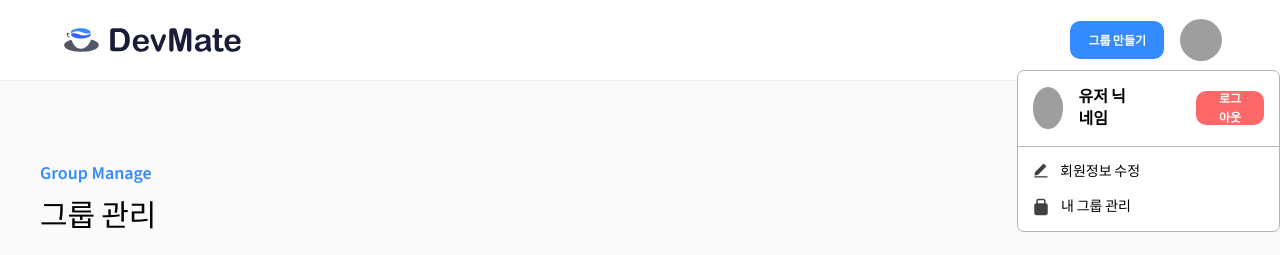
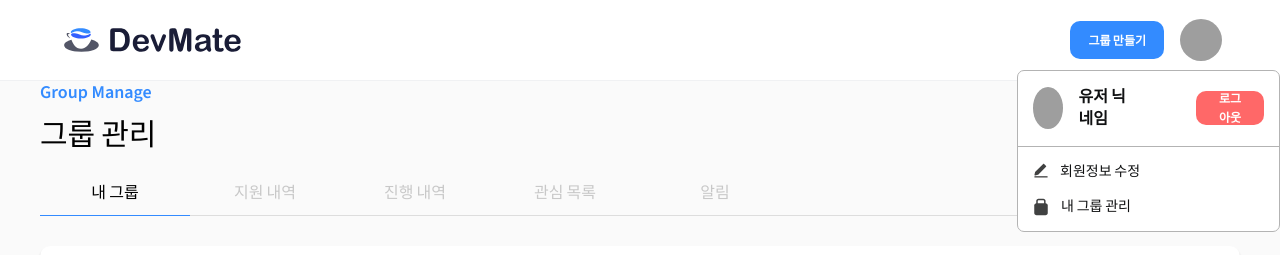
Before and after one commit to lee-sihun/DevMate, a React (Create React App) app: page /mygroup in a window 1280 px wide. Both pictures are taken after a click on the element 1201 px from the left and 40 px from the top of the page. Shown: the top 255 px of the page. Built offline with nearby package versions, Linux system fonts and the light colour scheme; grey boxes are pictures that could not be loaded; a small style sheet from the web is missing; a web font is replaced by a local one.

Commit message:
fix: header fixed

```diff
--- a/src/components/common/Header/Header.styled.ts
+++ b/src/components/common/Header/Header.styled.ts
@@ -11,6 +11,9 @@
 }
 
 const MainContainer = styled.div`
+  position: fixed;
+  top: 0;
+  z-index: 10;
 	width: 100%;
 	display: flex;
 	border-bottom: 1px solid rgb(240, 241, 243);
@@ -121,6 +124,8 @@
   margin: 15px 15px;
 
   p {
+    cursor: pointer;
+    color: rgb(16,17,18);
     font-size: 16px;
     font-weight: 600;
     margin-left: 15px;
@@ -141,6 +146,7 @@
   margin-top: 16px;
   cursor: pointer;
   p {
+    color: rgb(16,17,18);
     font-size: 14px;
   }
 `;
--- a/src/components/common/Header/Header.tsx
+++ b/src/components/common/Header/Header.tsx
@@ -20,12 +20,14 @@
 } from './Header.styled';
 import Button from '../Button/Button';
 import ProfileCircle from '../ProfileCircle/ProfileCircle';
+import { useNavigate } from 'react-router-dom';
 interface HeaderProps {
   isLoggedIn: boolean;
 }
 
 const Header = ({ isLoggedIn }: HeaderProps) => {
   const [open, setOpen] = useState(false);
+  const navigate = useNavigate();
 
   const handleToggle = () => {
     setOpen(!open);
@@ -35,7 +37,7 @@
     <MainContainer>
       <Container>
         <HeaderContainer>
-          <Logo>
+          <Logo onClick={() => navigate('/')}>
             <LogoImg />
             <LogoText />
           </Logo>
@@ -50,25 +52,25 @@
                 {/* <Notification /> */}
                 <BtnWrap>
                   {' '}
-                  <Button color="var(--success)" height="38px">
+                  <Button color="var(--success)" height="38px" onClick={() => navigate('/create')}>
                     그룹 만들기
                   </Button>
                 </BtnWrap>
                 <ProfileCircle size="42px" img="https://grayround.com/common/img/default_profile.png" onClick={handleToggle} />
                 <DropdownStyle $isVisible={open}>
                   <UserInfoStyle>
-                    <ProfileCircle size="42px" img="https://grayround.com/common/img/default_profile.png" />
-                    <p>유저 닉네임</p>
+                    <ProfileCircle size="42px" img="https://grayround.com/common/img/default_profile.png" onClick={() => navigate('/profile')} />
+                    <p onClick={() => navigate('/profile')}>유저 닉네임</p>
                     <Button color="var(--error)" height="34px">
                       로그아웃
                     </Button>
                   </UserInfoStyle>
                   <ShortCut>
-                    <ShortCutLink>
+                    <ShortCutLink onClick={() => navigate('/profile/edit')}>
                       <EditSvg />
                       <p>회원정보 수정</p>
                     </ShortCutLink>
-                    <ShortCutLink>
+                    <ShortCutLink onClick={() => navigate('/mygroup')}>
                       <LockSvg />
                       <p>내 그룹 관리</p>
                     </ShortCutLink>
--- a/src/pages/Home/Home.styled.tsx
+++ b/src/pages/Home/Home.styled.tsx
@@ -1,4 +1,8 @@
 import styled from 'styled-components';
+
+export const Container = styled.div`
+  margin-top: 80px;
+`;
 
 export const Title = styled.div`
   font-weight: bold;
--- a/src/pages/Home/Home.tsx
+++ b/src/pages/Home/Home.tsx
@@ -5,7 +5,7 @@
 
 import { useGetHotGroupQuery, useGetGroupDataQuery } from 'store/hooks/group.hooks';
 
-import { Title, Intro, GroupWrap } from './Home.styled';
+import { Title, Intro, GroupWrap, Container } from './Home.styled';
 import Card from 'components/common/Card/Card';
 import { GroupData } from 'group-data';
 import Paging from 'components/common/Paging/Paging';
@@ -48,7 +48,7 @@
   }, [totalPage]);
 
   return (
-    <>
+    <Container>
       <Banner>
         {pictures.map((slide, index) => (
           <Slide
@@ -81,7 +81,7 @@
         ))}
       </GroupWrap>
       <Paging page={page} handlePageChange={handlePageChange} totalPage={totalPage} />
-    </>
+    </Container>
   );
 };
 
```
